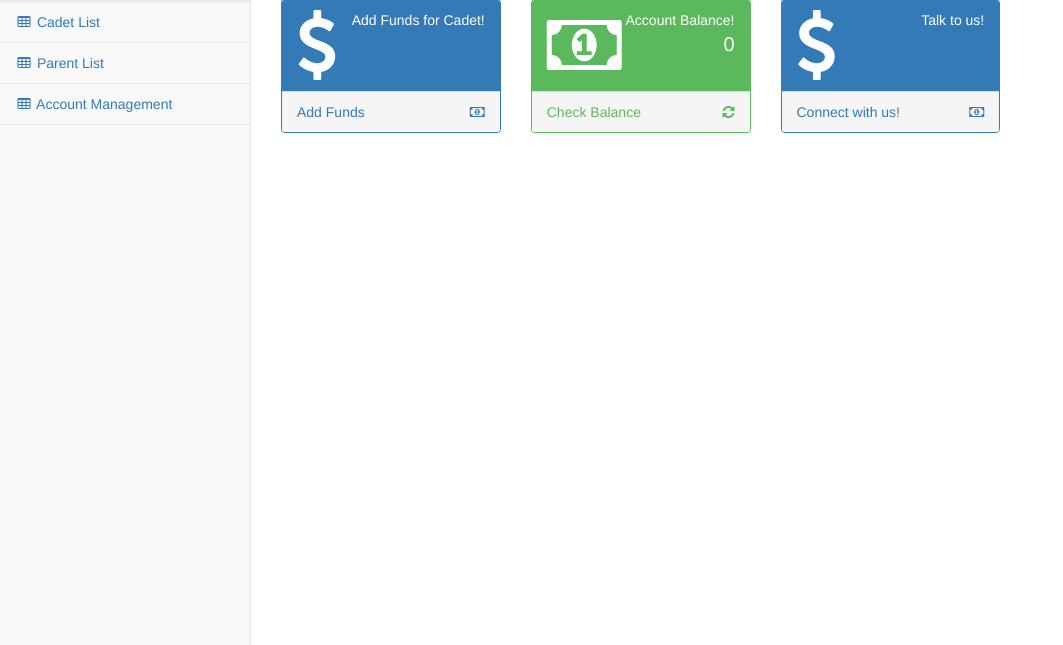
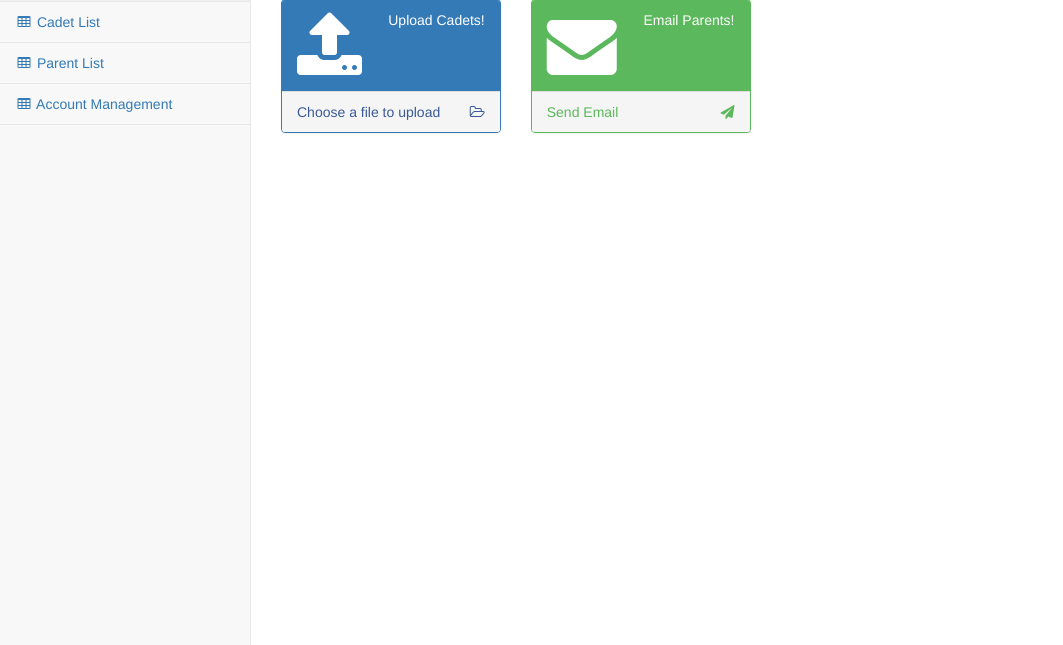
Before and after one commit to oskgeek/xmccamp, a Django app: page /home/ in a window 1280 px wide. Shown: the part 155-800 px from the top of the page, without its empty margins (0-1063 px from the left). Run offline with Django 3.2, Linux system fonts and the light colour scheme; a user stored in the database is signed in; data comes from the database, SQL or seed files in the repository; data that the repository does not hold is empty; parts of the project's set-up code (start-up, migrations or seed data) failed here and were passed over; some libraries are stand-ins or nearby versions.

Commit message:
some changes

```diff
--- a/xmccamp/controller/templates/controller/pages/index.html
+++ b/xmccamp/controller/templates/controller/pages/index.html
@@ -110,7 +110,7 @@
         {% endwith %}
 
         <!-- ADMIN BLOCK -->
-        {% if permission == 'PP' %}
+        {% if permission == 'AD' %}
         <div id="page-wrapper">
             <div class="row">
                 <div class="col-lg-12">
@@ -174,7 +174,7 @@
         {% endif %}
 
         <!-- PARENT BLOCK -->
-        {% if permission == 'AD' %}
+        {% if permission == 'PP' %}
         <div id="page-wrapper">
             <div class="row">
                 <div class="col-lg-12">
@@ -245,7 +245,7 @@
                                     </div>
                                 </div>
                             </div>
-                            <a href="mailto:XMCPXStore@gmail.com?Subject=Automated%20Query%20using%20PX%20System%21" target="_blank" title="Add Funds">
+                            <a href="mailto:XMCPXStore@gmail.com?Subject=Automated%20Query%20using%20PX%20System%21" target="_blank" title="Email Us!">
                                 <div class="panel-footer">
                                     <span class="pull-left">Connect with us!</span>
                                     <span class="pull-right"><i class="fa fa-money"></i></span>
```
